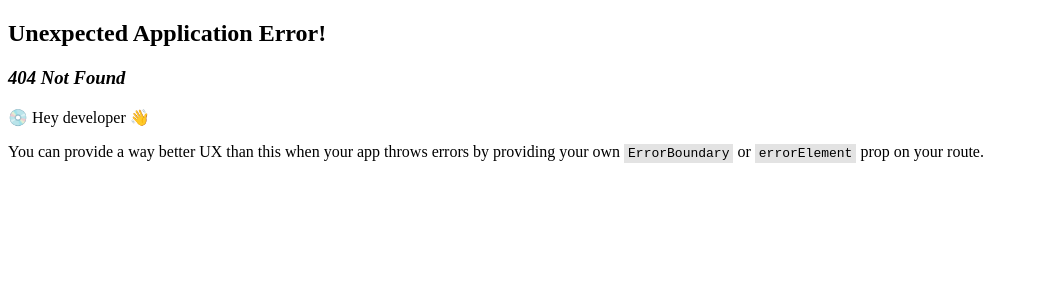
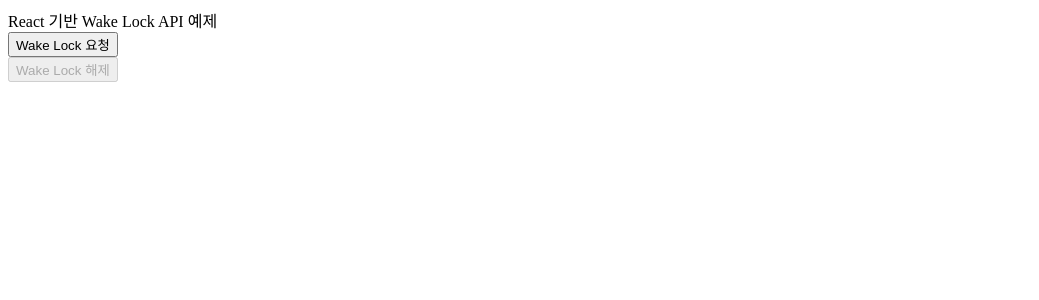
Before and after one commit to whyWhale/honeymorning, a React (Vite) app in the folder FE/honey-morning/: page /sleep in a window 1280 px wide. Before the commit this address had no page. Shown: the top 300 px of the page, without its empty margins (0-1039 px from the left). Built offline with nearby package versions, Linux system fonts and the light colour scheme.

Commit message:
[front] S11P21A704-97 feat: 수면 중 페이지 추가, Wake Lock 예제 구현

```diff
--- /dev/null
+++ b/FE/honey-morning/src/pages/Sleep/index.tsx
@@ -0,0 +1,73 @@
+import React, {useEffect, useState} from 'react';
+
+// Home 컴포넌트 정의
+const Home = () => {
+  // wakeLock 상태를 관리하기 위해 useState 사용
+  // wakeLock 상태는 WakeLockSentinel 객체를 저장,
+  // 기본값은 null로 설정, wake lock이 활성화되지 않은 상태임을 나타낸다.
+  const [wakeLock, setWakeLock] = useState<WakeLockSentinel | null>(null);
+
+  // 화면이 잠기지 않도록 Wake Lock을 요청하는 함수
+  const handleRequestWakeLock = async () => {
+    try {
+        // navigator.wakeLock API가 브라우저에서 지원되는지 확인
+        if ('wakeLock' in navigator){
+            // wakeLock.request() 메서드를 사용하여 화면이 잠기지 않도록 요청
+            const lock = await (navigator as any).wakeLock.request('screen');
+            // wakeLock 상태를 업데이트하여 요청한 lock 정보를 저장
+            setWakeLock(lock);
+
+            lock.addEventListener('release', () => {
+                console.log('Wake Lock 해제');
+            });
+            console.log('Wake Lock 활성화');
+        } else{
+            // Wake Lock API가 브라우저에서 지원되지 않는 경우 처리
+            console.log('해당 브라우저에서 Wake Lock이 지원되지 않습니다');
+        }
+    } catch (err) {
+        if (err instanceof Error) {
+          console.error(`${err.name}, ${err.message}`);
+        } else {
+          console.error('알 수 없는 오류...');
+        }
+    }
+    };
+
+  const handleReleaseWakeLock = async () => {
+    if (wakeLock) {
+        // wakeLock.release() 메서드를 사용하여 Wake Lock 해제
+        await wakeLock.release();
+        // wakeLock 상태를 null로 변경
+        setWakeLock(null);
+        console.log('Wake Lock 해제');
+    }
+  };
+
+  // 컴포넌트가 언마운트될 때 Wake Lock을 자동으로 해제
+  useEffect(() => {
+    return () => {
+        // wakeLock이 설정되어 있으면 해제 함수 호출
+        if (wakeLock){
+            handleReleaseWakeLock();
+        }
+    };
+  }, [wakeLock]);   // wakeLock 상태가 변경될 때마다 이 효과가 실행됨
+
+  return (
+    <div>
+        <div>React 기반 Wake Lock API 예제</div>
+        <div>
+            <button onClick={handleRequestWakeLock}>Wake Lock 요청</button>
+        </div>
+        <div>
+            <button onClick={handleReleaseWakeLock} disabled={!wakeLock}>
+            Wake Lock 해제
+            </button>
+        </div>
+    </div>
+  );
+};
+
+
+export default Home;
--- a/FE/honey-morning/src/router/index.tsx
+++ b/FE/honey-morning/src/router/index.tsx
@@ -4,6 +4,8 @@ import {RouteObject} from 'react-router-dom';
 import LoginPage from '@/pages/LoginPage';
 
 import AlarmSetting from '@/pages/AlarmSetting';
+
+import SleepPage from '@/pages/Sleep';
 
 const routerInfo: RouteObject[] = [
   {
@@ -14,6 +16,10 @@ const routerInfo: RouteObject[] = [
     path: '/login',
     element: <LoginPage />,
   },
+  {
+    path: '/sleep',
+    element: <SleepPage />,
+  },
 ];
 
 export default routerInfo;
```
